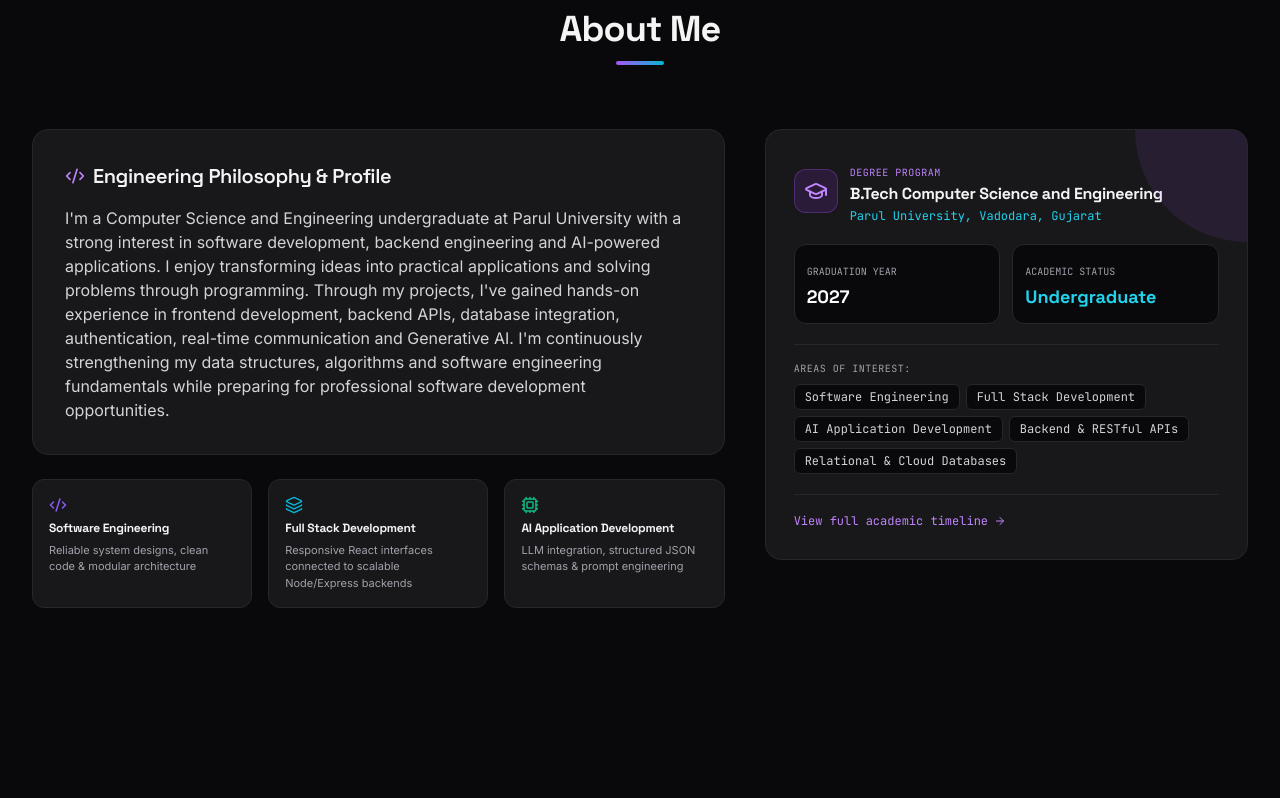
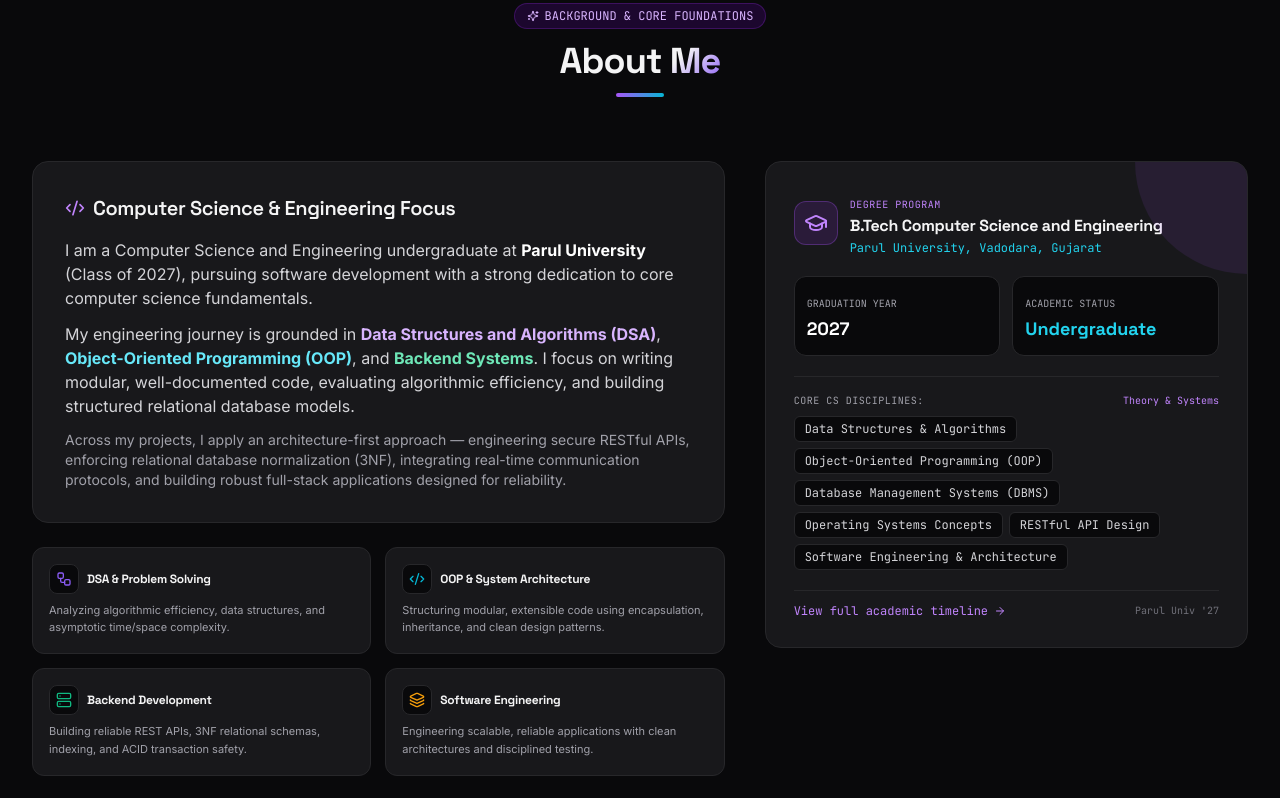
Before and after one commit to Siddharth4629/Siddharth-Sarda-Personal-Portfolio, a React (Vite) app: page / in a window 1280 px wide. Shown: the part 920-1718 px from the top of the page. Built offline with nearby package versions, Linux system fonts and the light colour scheme; no server answers.

Commit message:
feat: upgrade Hero, About, Projects, and Contact sections per recruiter feedback

```diff
--- a/src/components/About.jsx
+++ b/src/components/About.jsx
@@ -4,23 +4,51 @@ import {
   GraduationCap,
   Sparkles,
   Code2,
-  Cpu,
   Database,
   Layers,
   ArrowRight,
   Server,
   Workflow,
-  CheckCircle2,
+  Cpu,
+  BookOpen,
 } from 'lucide-react';
 import { personalInfo, educationData } from '../data/portfolioData';
 
 export default function About() {
-  const btechInfo = educationData.find((edu) => edu.degree.includes('B.Tech'));
+  const coreFocusAreas = [
+    {
+      title: "DSA & Problem Solving",
+      desc: "Analyzing algorithmic efficiency, data structures, and asymptotic time/space complexity.",
+      icon: Workflow,
+      color: "#8B5CF6",
+    },
+    {
+      title: "OOP & System Architecture",
+      desc: "Structuring modular, extensible code using encapsulation, inheritance, and clean design patterns.",
+      icon: Code2,
+      color: "#06B6D4",
+    },
+    {
+      title: "Backend Development",
+      desc: "Building reliable REST APIs, 3NF relational schemas, indexing, and ACID transaction safety.",
+      icon: Server,
+      color: "#10B981",
+    },
+    {
+      title: "Software Engineering",
+      desc: "Engineering scalable, reliable applications with clean architectures and disciplined testing.",
+      icon: Layers,
+      color: "#F59E0B",
+    },
+  ];
 
-  const coreFocusAreas = [
-    { title: "Software Engineering", desc: "Reliable system designs, clean code & modular architecture", icon: Code2, color: "#8B5CF6" },
-    { title: "Full Stack Development", desc: "Responsive React interfaces connected to scalable Node/Express backends", icon: Layers, color: "#06B6D4" },
-    { title: "AI Application Development", desc: "LLM integration, structured JSON schemas & prompt engineering", icon: Cpu, color: "#10B981" },
+  const academicFocusTopics = [
+    "Data Structures & Algorithms",
+    "Object-Oriented Programming (OOP)",
+    "Database Management Systems (DBMS)",
+    "Operating Systems Concepts",
+    "RESTful API Design",
+    "Software Engineering & Architecture",
   ];
 
   return (
@@ -34,17 +62,17 @@ export default function About() {
         <div className="flex flex-col items-center text-center mb-16">
           <div className="inline-flex items-center gap-1.5 px-3 py-1 rounded-full bg-purple-950/40 border border-purple-800/40 text-purple-300 text-xs font-mono mb-3">
             <Sparkles size={12} />
-            <span>BACKGROUND & ACADEMICS</span>
+            <span>BACKGROUND & CORE FOUNDATIONS</span>
           </div>
           <h2 className="text-3xl sm:text-4xl font-heading font-bold tracking-tight text-[#F4F4F5]">
-            {personalInfo.about.heading}
+            About <span className="gradient-text-purple">Me</span>
           </h2>
           <div className="w-12 h-1 bg-gradient-to-r from-purple-500 to-cyan-500 rounded-full mt-3" />
         </div>
 
         <div className="grid grid-cols-1 lg:grid-cols-12 gap-10 items-start">
 
-          {/* Left Column: Personal Narrative */}
+          {/* Left Column: CSE Profile & Core Pillars */}
           <motion.div
             initial={{ opacity: 0, y: 20 }}
             whileInView={{ opacity: 1, y: 0 }}
@@ -55,26 +83,40 @@ export default function About() {
             <div className="p-6 sm:p-8 rounded-2xl bg-[#18181B] border border-[#27272A] space-y-4">
               <h3 className="text-lg sm:text-xl font-heading font-semibold text-[#F4F4F5] flex items-center gap-2">
                 <Code2 className="text-purple-400" size={20} />
-                <span>Engineering Philosophy & Profile</span>
+                <span>Computer Science & Engineering Focus</span>
               </h3>
 
-              <p className="text-[#D4D4D8] leading-relaxed text-sm sm:text-base font-sans">
-                {personalInfo.about.narrative}
-              </p>
+              <div className="text-[#D4D4D8] leading-relaxed text-sm sm:text-base font-sans space-y-3">
+                <p>
+                  I am a Computer Science and Engineering undergraduate at <strong className="text-white">Parul University</strong> (Class of 2027), pursuing software development with a strong dedication to core computer science fundamentals.
+                </p>
+                <p>
+                  My engineering journey is grounded in <strong className="text-purple-300">Data Structures and Algorithms (DSA)</strong>, <strong className="text-cyan-300">Object-Oriented Programming (OOP)</strong>, and <strong className="text-emerald-300">Backend Systems</strong>. I focus on writing modular, well-documented code, evaluating algorithmic efficiency, and building structured relational database models.
+                </p>
+                <p className="text-xs sm:text-sm text-[#A1A1AA]">
+                  Across my projects, I apply an architecture-first approach — engineering secure RESTful APIs, enforcing relational database normalization (3NF), integrating real-time communication protocols, and building robust full-stack applications designed for reliability.
+                </p>
+              </div>
             </div>
 
-            {/* Core Focus Badges */}
-            <div className="grid grid-cols-1 sm:grid-cols-3 gap-4">
+            {/* Core Foundational Pillars Grid */}
+            <div className="grid grid-cols-1 sm:grid-cols-2 gap-3.5">
               {coreFocusAreas.map((focus, idx) => {
                 const Icon = focus.icon;
                 return (
                   <div
                     key={idx}
-                    className="p-4 rounded-xl bg-[#18181B] border border-[#27272A] hover:border-purple-500/40 transition-all space-y-1.5"
+                    className="p-4 rounded-xl bg-[#18181B] border border-[#27272A] hover:border-purple-500/40 transition-all space-y-1.5 group"
                   >
-                    <Icon size={18} style={{ color: focus.color }} />
-                    <h4 className="text-xs font-heading font-bold text-[#F4F4F5]">{focus.title}</h4>
-                    <p className="text-[11px] text-[#A1A1AA] leading-normal font-sans">
+                    <div className="flex items-center gap-2">
+                      <div className="p-1.5 rounded-lg bg-[#09090B] border border-[#27272A]">
+                        <Icon size={16} style={{ color: focus.color }} />
+                      </div>
+                      <h4 className="text-xs font-heading font-bold text-[#F4F4F5] group-hover:text-purple-300 transition-colors">
+                        {focus.title}
+                      </h4>
+                    </div>
+                    <p className="text-[11px] text-[#A1A1AA] leading-relaxed font-sans pt-0.5">
                       {focus.desc}
                     </p>
                   </div>
@@ -83,7 +125,7 @@ export default function About() {
             </div>
           </motion.div>
 
-          {/* Right Column: Academic Details & Quick Facts Card */}
+          {/* Right Column: Academic Details & Core Theoretical Foundations */}
           <motion.div
             initial={{ opacity: 0, y: 20 }}
             whileInView={{ opacity: 1, y: 0 }}
@@ -112,7 +154,7 @@ export default function About() {
                 </div>
               </div>
 
-              {/* Specific Required Metrics */}
+              {/* Academic Status Metrics */}
               <div className="grid grid-cols-2 gap-3 mb-5">
                 <div className="p-3 rounded-xl bg-[#09090B] border border-[#27272A]">
                   <span className="text-[10px] font-mono text-[#A1A1AA] uppercase">Graduation Year</span>
@@ -128,24 +170,27 @@ export default function About() {
                 </div>
               </div>
 
-              {/* Core Interests List */}
+              {/* Core Computer Science Foundations */}
               <div className="space-y-2 pt-4 border-t border-[#27272A]">
-                <span className="text-[10px] font-mono uppercase tracking-wider text-[#A1A1AA] block">
-                  Areas of Interest:
-                </span>
+                <div className="flex items-center justify-between">
+                  <span className="text-[10px] font-mono uppercase tracking-wider text-[#A1A1AA] block">
+                    Core CS Disciplines:
+                  </span>
+                  <span className="text-[10px] font-mono text-purple-400">Theory & Systems</span>
+                </div>
                 <div className="flex flex-wrap gap-1.5">
-                  {personalInfo.about.coreInterests.map((interest, i) => (
+                  {academicFocusTopics.map((topic, i) => (
                     <span
                       key={i}
                       className="px-2.5 py-1 rounded-md bg-[#09090B] text-[#D4D4D8] border border-[#27272A] text-xs font-mono"
                     >
-                      {interest}
+                      {topic}
                     </span>
                   ))}
                 </div>
               </div>
 
-              <div className="mt-5 pt-3 border-t border-[#27272A]">
+              <div className="mt-5 pt-3 border-t border-[#27272A] flex items-center justify-between">
                 <a
                   href="#education"
                   className="inline-flex items-center gap-1.5 text-xs font-mono text-purple-400 hover:text-purple-300 transition-colors"
@@ -153,6 +198,7 @@ export default function About() {
                   <span>View full academic timeline</span>
                   <ArrowRight size={12} />
                 </a>
+                <span className="text-[10px] font-mono text-[#71717A]">Parul Univ '27</span>
               </div>
             </div>
           </motion.div>
--- a/src/components/Hero.jsx
+++ b/src/components/Hero.jsx
@@ -297,7 +297,7 @@ export default function Hero({ onOpenResume }) {
                 </p>
                 <p className="pl-4">
                   <span className="text-[#F4F4F5]">coreFoundations</span>: [
-                  <span className="text-cyan-300">'DSA (100+)'</span>,{' '}
+                  <span className="text-cyan-300">'Data Structures & Algorithms'</span>,{' '}
                   <span className="text-cyan-300">'DBMS'</span>,{' '}
                   <span className="text-cyan-300">'OOP'</span>],
                 </p>
--- a/src/components/ProjectMockupVisual.jsx
+++ b/src/components/ProjectMockupVisual.jsx
@@ -184,7 +184,7 @@ export default function ProjectMockupVisual({ projectId }) {
         <div className="bg-[#18181B] border border-cyan-500/30 rounded-lg p-2.5 space-y-1 bg-cyan-950/10">
           <div className="text-[9px] font-mono text-cyan-400 uppercase">Sprint Retrospective</div>
           <div className="text-xs font-semibold text-[#F4F4F5] truncate">
-            Velocity: +24% vs Target
+            Status: Active Iteration
           </div>
           <div className="text-[9px] text-emerald-400 font-mono">
             AI Summary Ready
--- a/src/components/ProjectModal.jsx
+++ b/src/components/ProjectModal.jsx
@@ -81,12 +81,35 @@ export default function ProjectModal({ project, onClose }) {
             </p>
           </div>
 
+          {/* Problem Solved & What I Implemented */}
+          {project.problemSolved && (
+            <div className="space-y-3">
+              <div className="p-3.5 rounded-xl bg-[#09090B] border border-[#27272A] space-y-1">
+                <span className="text-[10px] font-mono uppercase tracking-wider text-purple-400 font-semibold block">
+                  Problem Solved
+                </span>
+                <p className="text-xs sm:text-sm text-[#D4D4D8] leading-relaxed">
+                  {project.problemSolved}
+                </p>
+              </div>
+
+              <div className="p-3.5 rounded-xl bg-[#09090B] border border-[#27272A] space-y-1">
+                <span className="text-[10px] font-mono uppercase tracking-wider text-cyan-400 font-semibold block">
+                  What I Implemented
+                </span>
+                <p className="text-xs sm:text-sm text-[#D4D4D8] leading-relaxed">
+                  {project.whatIImplemented}
+                </p>
+              </div>
+            </div>
+          )}
+
           {/* Description */}
           <div className="space-y-2">
             <h4 className="text-xs font-mono uppercase tracking-wider text-[#A1A1AA]">
               Project Overview
             </h4>
-            <p className="text-sm sm:text-base text-[#D4D4D8] leading-relaxed">
+            <p className="text-xs sm:text-sm text-[#A1A1AA] leading-relaxed">
               {project.fullDescription || project.shortDescription}
             </p>
           </div>
--- a/src/components/Projects.jsx
+++ b/src/components/Projects.jsx
@@ -81,23 +81,32 @@ export default function Projects({ onSelectProject }) {
                     {project.shortDescription}
                   </p>
 
-                  {/* Showcase Features Grid */}
-                  <div className="space-y-2 pt-2">
-                    <span className="text-[11px] font-mono uppercase tracking-wider text-[#A1A1AA] block">
-                      Core Implementation Highlights:
+                  {/* Problem Solved & What I Implemented */}
+                  <div className="space-y-2.5 pt-1">
+                    <div className="p-3 rounded-xl bg-[#09090B] border border-[#27272A] space-y-1">
+                      <span className="text-[10px] font-mono uppercase tracking-wider text-purple-400 font-semibold block">
+                        Problem Solved:
                       </span>
-                    <div className="grid grid-cols-1 sm:grid-cols-2 gap-2">
-                      {project.showcaseFeatures.slice(0, 4).map((feat, fIdx) => (
-                        <div key={fIdx} className="flex items-start gap-2 text-xs text-[#E4E4E7]">
-                          <CheckCircle2 size={13} className="text-purple-400 mt-0.5 shrink-0" />
-                          <span>{feat}</span>
+                      <p className="text-xs text-[#D4D4D8] leading-relaxed font-sans">
+                        {project.problemSolved}
+                      </p>
                     </div>
-                      ))}
+
+                    <div className="p-3 rounded-xl bg-[#09090B] border border-[#27272A] space-y-1">
+                      <span className="text-[10px] font-mono uppercase tracking-wider text-cyan-400 font-semibold block">
+                        What I Implemented:
+                      </span>
+                      <p className="text-xs text-[#D4D4D8] leading-relaxed font-sans">
+                        {project.whatIImplemented}
+                      </p>
                     </div>
                   </div>
 
-                  {/* Technologies */}
-                  <div className="pt-2">
+                  {/* Technologies Used */}
+                  <div className="pt-1">
+                    <span className="text-[10px] font-mono uppercase tracking-wider text-[#71717A] block mb-1.5">
+                      Technologies Used:
+                    </span>
                     <div className="flex flex-wrap gap-1.5">
                       {project.technologies.map((tech, tIdx) => (
                         <span
@@ -191,27 +200,42 @@ export default function Projects({ onSelectProject }) {
                   </div>
 
                   {/* Card Body */}
-                  <div className="p-6 space-y-3">
+                  <div className="p-6 space-y-3.5">
+                    <div>
                       <h3 className="text-xl sm:text-2xl font-heading font-bold text-white group-hover:text-purple-300 transition-colors">
                         {project.title}
                       </h3>
-
-                    <p className="text-xs sm:text-sm text-[#A1A1AA] leading-relaxed font-sans">
-                      {project.shortDescription}
+                      <p className="text-xs text-purple-300 font-sans mt-0.5">
+                        {project.subtitle}
                       </p>
-
-                    {/* Features list */}
-                    <div className="space-y-1.5 pt-1">
-                      {project.showcaseFeatures.slice(0, 3).map((feat, fIdx) => (
-                        <div key={fIdx} className="flex items-start gap-2 text-xs text-[#D4D4D8]">
-                          <CheckCircle2 size={13} className="text-cyan-400 mt-0.5 shrink-0" />
-                          <span className="line-clamp-1">{feat}</span>
-                        </div>
-                      ))}
                     </div>
 
-                    {/* Tech pills */}
-                    <div className="pt-2">
+                    {/* Problem Solved & What I Implemented */}
+                    <div className="space-y-2">
+                      <div className="p-2.5 rounded-lg bg-[#09090B] border border-[#27272A] space-y-0.5">
+                        <span className="text-[10px] font-mono uppercase tracking-wider text-purple-400 font-semibold block">
+                          Problem Solved:
+                        </span>
+                        <p className="text-xs text-[#A1A1AA] leading-relaxed font-sans">
+                          {project.problemSolved}
+                        </p>
+                      </div>
+
+                      <div className="p-2.5 rounded-lg bg-[#09090B] border border-[#27272A] space-y-0.5">
+                        <span className="text-[10px] font-mono uppercase tracking-wider text-cyan-400 font-semibold block">
+                          What I Implemented:
+                        </span>
+                        <p className="text-xs text-[#D4D4D8] leading-relaxed font-sans">
+                          {project.whatIImplemented}
+                        </p>
+                      </div>
+                    </div>
+
+                    {/* Technologies Used */}
+                    <div>
+                      <span className="text-[10px] font-mono uppercase tracking-wider text-[#71717A] block mb-1.5">
+                        Technologies Used:
+                      </span>
                       <div className="flex flex-wrap gap-1.5">
                         {project.technologies.slice(0, 5).map((tech, tIdx) => (
                           <span
--- a/src/data/portfolioData.js
+++ b/src/data/portfolioData.js
@@ -5,11 +5,10 @@
 
 export const personalInfo = {
   name: "Siddharth Sarda",
-  title: "Software Developer",
+  title: "Computer Science Undergraduate | Aspiring Software Engineer",
   heroLabel: "HELLO, I'M",
-  tagline: "Building full-stack applications and AI-powered solutions.",
-  intro:
-    "I'm a Computer Science undergraduate at Parul University, graduating in 2027. I enjoy building reliable software applications, developing backend systems and creating AI-powered products that solve practical problems.",
+  tagline: "Computer Science Undergraduate | Aspiring Software Engineer",
+  intro: "I build practical software solutions using modern web technologies, backend systems and AI integrations. Passionate about problem-solving, learning new technologies and developing scalable applications.",
   profileSummary:
     "Computer Science undergraduate with strong foundations in Data Structures, Algorithms, Object-Oriented Programming, and DBMS. Skilled in C++, Java, Python, JavaScript, and backend development using Node.js and Express.js. Experienced in building full-stack applications, REST APIs, database-driven solutions, and AI-powered applications using Google Gemini API. Seeking a Graduate Software Engineer role to develop reliable and scalable software systems.",
   about: {
@@ -161,6 +160,8 @@ export const featuredProjects = [
     role: "AI Application Developer",
     featuredBadge: "Flagship Project • Gemini 2.5 Flash",
     tagline: "Personalized Career Recommendations, Skill-Gap Diagnostics & Structured AI Mentorship",
+    problemSolved: "Students face fragmented, confusing career guidance across diverse fields, lacking personalized roadmaps, objective skill-gap evaluations, and structured interview practice.",
+    whatIImplemented: "Engineered the end-to-end full-stack platform, integrated Gemini 2.5 Flash with strict JSON schemas, constructed a secure Node/Express AI gateway, and implemented hybrid Supabase PostgreSQL and LocalStorage persistence.",
     shortDescription:
       "An AI-powered career guidance platform designed to support personalized career discovery across 12 industry sectors and help users make informed education and career decisions.",
     fullDescription:
@@ -205,6 +206,8 @@ export const featuredProjects = [
     role: "Full Stack Developer",
     featuredBadge: "Real-Time Systems • Neon PostgreSQL",
     tagline: "Real-time Queue & Ordering Platform (PostgreSQL, Prisma, Clerk, Ably)",
+    problemSolved: "Physical queue congestion and chaotic ordering at university dining and service counters cause extensive waiting times, crowding, and lack of preparation transparency.",
+    whatIImplemented: "Architected the full-stack system with React and Node/Express; designed relational schemas on serverless Neon PostgreSQL using Prisma ORM; configured Clerk multi-role auth; and integrated Ably WebSockets for real-time token tracking.",
     shortDescription:
       "A smart queue and ordering platform designed to reduce physical waiting times and improve the service experience in university and campus environments.",
     fullDescription:
@@ -250,6 +253,8 @@ export const featuredProjects = [
     role: "Developer – Academic Project",
     featuredBadge: "Relational DBMS • ACID Compliant",
     tagline: "CRUD Application with Role-Based Access Control & Optimized SQL Queries",
+    problemSolved: "Paper or spreadsheet-based academic records cause data redundancy, lack audit trails, and pose security vulnerabilities when administrators and faculty need distinct access levels.",
+    whatIImplemented: "Designed a 3NF normalized relational schema in MySQL, implemented ACID-compliant transactions and index-tuned queries, and built Node.js/Express REST API endpoints with role-based authorization middleware.",
     shortDescription:
       "A CRUD-based application designed to manage student records efficiently.",
     fullDescription:
```
Also changed, not shown: src/components/Contact.jsx (+55 -41 lines), 1 other file (tests, documents, lock files or other folders). Lines whose indentation alone changed are shown as unchanged.
